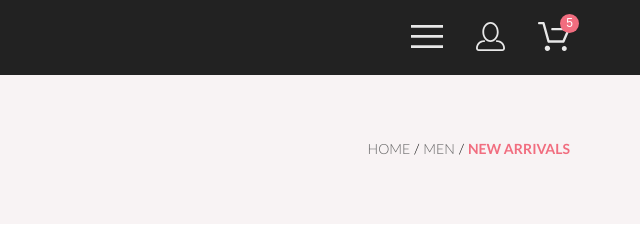
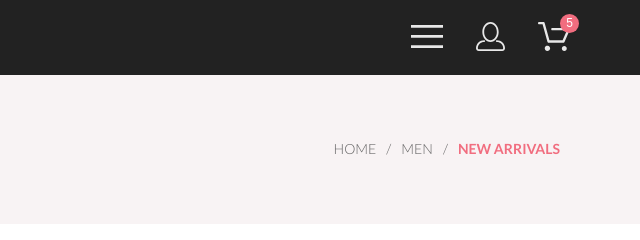
Before and after one commit to AnastasiyaMaslov4/hc6, a plain HTML site: page catalog.html in a window 1280 px wide. Shown: the top 240 px of the page, 640-1280 px from the left. Drawn offline with Linux system fonts and the light colour scheme.

Commit message:
Add breadcrumbs

```diff
--- a/catalog.html
+++ b/catalog.html
@@ -73,10 +73,8 @@
         <h2 class="top_nav__title">NEW ARRIVALS</h2>
         <ul class="top_nav__list">
             <li class="top_nav__list__link"><a href="index.html">HOME</a></li>
-            <p> / </p>
             <li class="top_nav__list__link"><a href="#">MEN</a></li>
-            <p> / </p>
-            <li class="top_nav__list__link active__link"><a href="#">NEW ARRIVALS</a></li>
+            <li class="top_nav__list__link"><a href="#">NEW ARRIVALS</a></li>
         </ul>
     </nav>
 
--- a/css/style.scss
+++ b/css/style.scss
@@ -540,18 +540,24 @@ line-height: 19px;
         font-weight: 300;
         font-size: 14px;
         line-height: 16.8px;
-        gap: 4px;
 
         &__link a {
             color: #636363;
             text-decoration: none;
+            padding-left: 10px;
+            padding-right: 10px;
+        }
+
+        &__link:not(:last-child)::after {
+            content: '/';
+            color: #636363;
+        }
+
+        &__link:last-child a{
+            color: $activePink;
+            font-weight: 700;
         }
     }
-}
-
-.active__link a {
-    font-weight: 700;
-    color: $activePink;
 }
 
 .product_slider {
```
Also changed, not shown: product_1140.html (+1 -3 lines), css/style.css, 1 other file.
